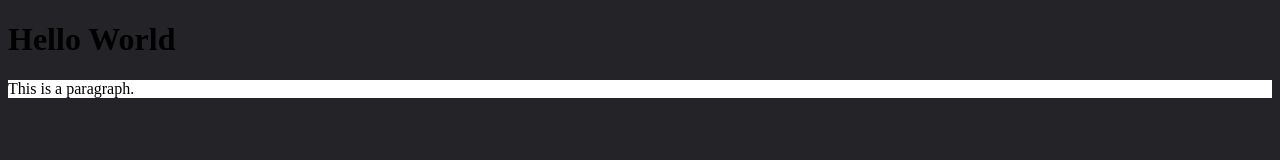
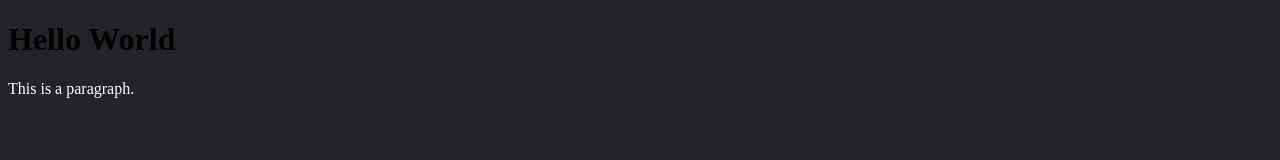
Before and after one commit to kylewenchang/kylewenchang.github.io, a plain HTML site: page index.html in a window 1280 px wide. Drawn offline with Linux system fonts and the light colour scheme.

Commit message:
Update index.html

```diff
--- a/index.html
+++ b/index.html
@@ -2,6 +2,6 @@
 <html>
 <body style="background-color:#242428;">
 <h1>Hello World</h1>
-<p style="background-color:white;">This is a paragraph.</p>
+<p style="color:white;">This is a paragraph.</p>
 </body>
 </html>
```
